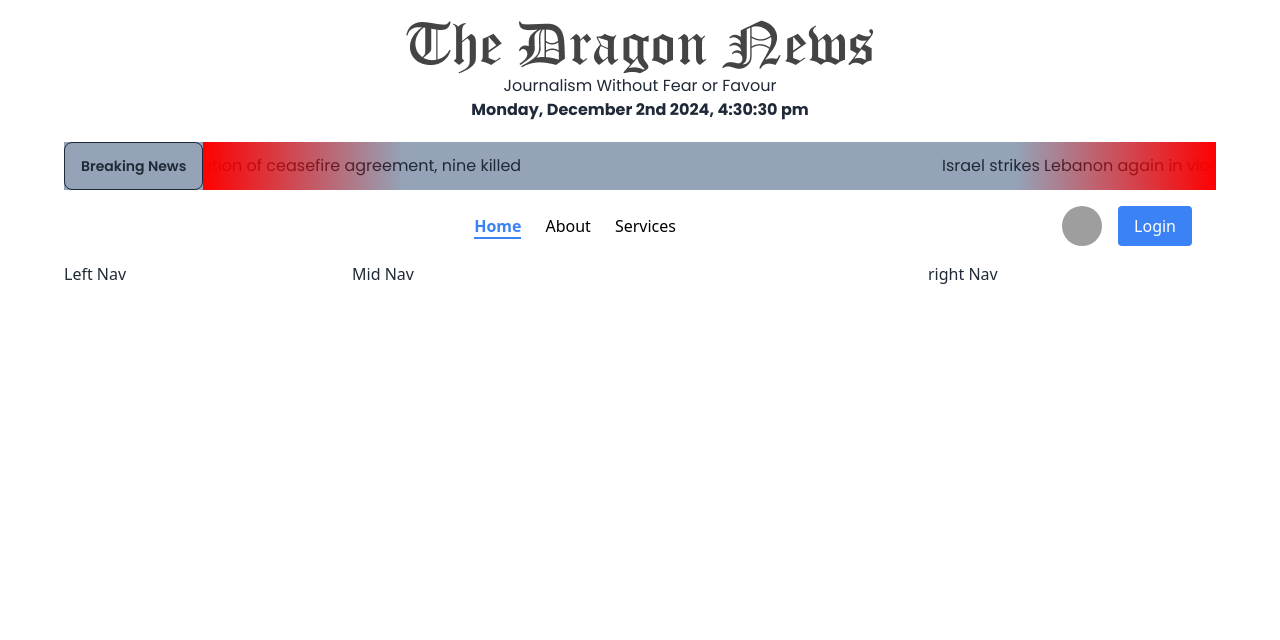
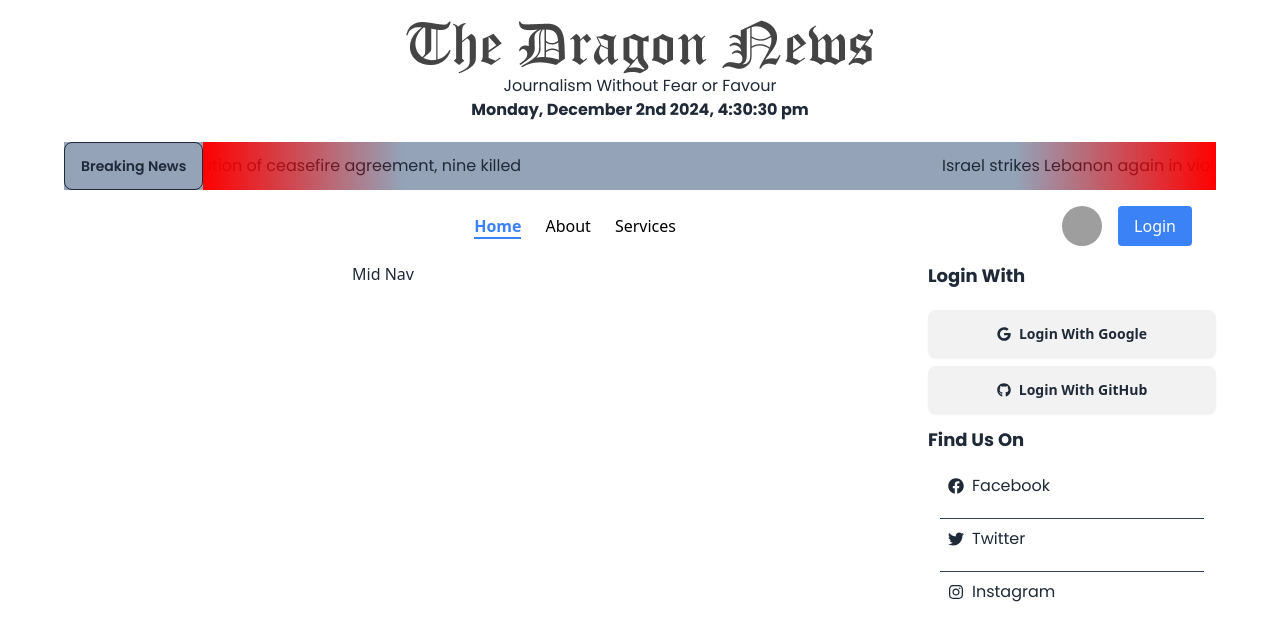
Before and after one commit to hulk-code/Online-News, a React (Vite) app: page / in a window 1280 px wide. Shown: the top 640 px of the page. Built offline with nearby package versions, Linux system fonts and the light colour scheme; grey boxes are pictures that could not be loaded.

Commit message:
Find Us on social media

```diff
--- a/package.json
+++ b/package.json
@@ -17,6 +17,7 @@
     "react": "^18.3.1",
     "react-dom": "^18.3.1",
     "react-fast-marquee": "^1.6.5",
+    "react-icons": "^5.3.0",
     "react-router-dom": "^7.0.1",
     "sort-by": "^1.2.0"
   },
--- a/src/Component/Layout/Page/RightNav/RightNav.jsx
+++ b/src/Component/Layout/Page/RightNav/RightNav.jsx
@@ -1,11 +1,41 @@
-import React from 'react';
+import React from "react";
+import { FaFacebook, FaGithub, FaGoogle, FaInstagram, FaTwitter } from "react-icons/fa";
 
 const RightNav = () => {
-    return (
-        <div>
-            <h1>right Nav</h1>
+  return (
+    <div className=" ">
+      <h1 className="font-poppins font-bold text-lg mb-3 ">Login With</h1>
+      <div>
+        <button className="btn w-full mt-2">
+         <FaGoogle className="space-x-2"></FaGoogle>
+         Login With Google
+        </button>
+        <button className="btn w-full mt-2">
+         <FaGithub className="space-x-2"></FaGithub>
+         Login With GitHub
+        </button>
+      </div>
+      <div>
+        <h1 className="font-poppins font-bold text-lg mt-3 mb-3 ">Find Us On</h1>
+        <div className="divide-y divide-slate-700 ...">
+        <a className="flex items-center gap-2 m-3 p-2 ">
+            <FaFacebook></FaFacebook>
+          <span className=" font-poppins font-thin">  Facebook</span>
+        </a>
+        <a className="flex items-center gap-2 m-3 p-2 ">
+            <FaTwitter></FaTwitter>
+          <span className=" font-poppins font-thin">  Twitter</span>
+        </a>
+        <a className="flex items-center gap-2 m-3 p-2 ">
+            <FaInstagram></FaInstagram>
+          <span className=" font-poppins font-thin">  Instagram</span>
+        </a>
+
         </div>
-    );
+
+      </div>
+    </div>
+  );
 };
 
 export default RightNav;
--- a/src/Component/Layout/SharedItem/LeftNav/LeftNav.jsx
+++ b/src/Component/Layout/SharedItem/LeftNav/LeftNav.jsx
@@ -3,7 +3,6 @@ import React from 'react';
 const LeftNav = () => {
     return (
         <div>
-           <h1>Left Nav</h1>
         </div>
     );
 };
```
Also changed, not shown: 1 other file (tests, documents, lock files or other folders).
